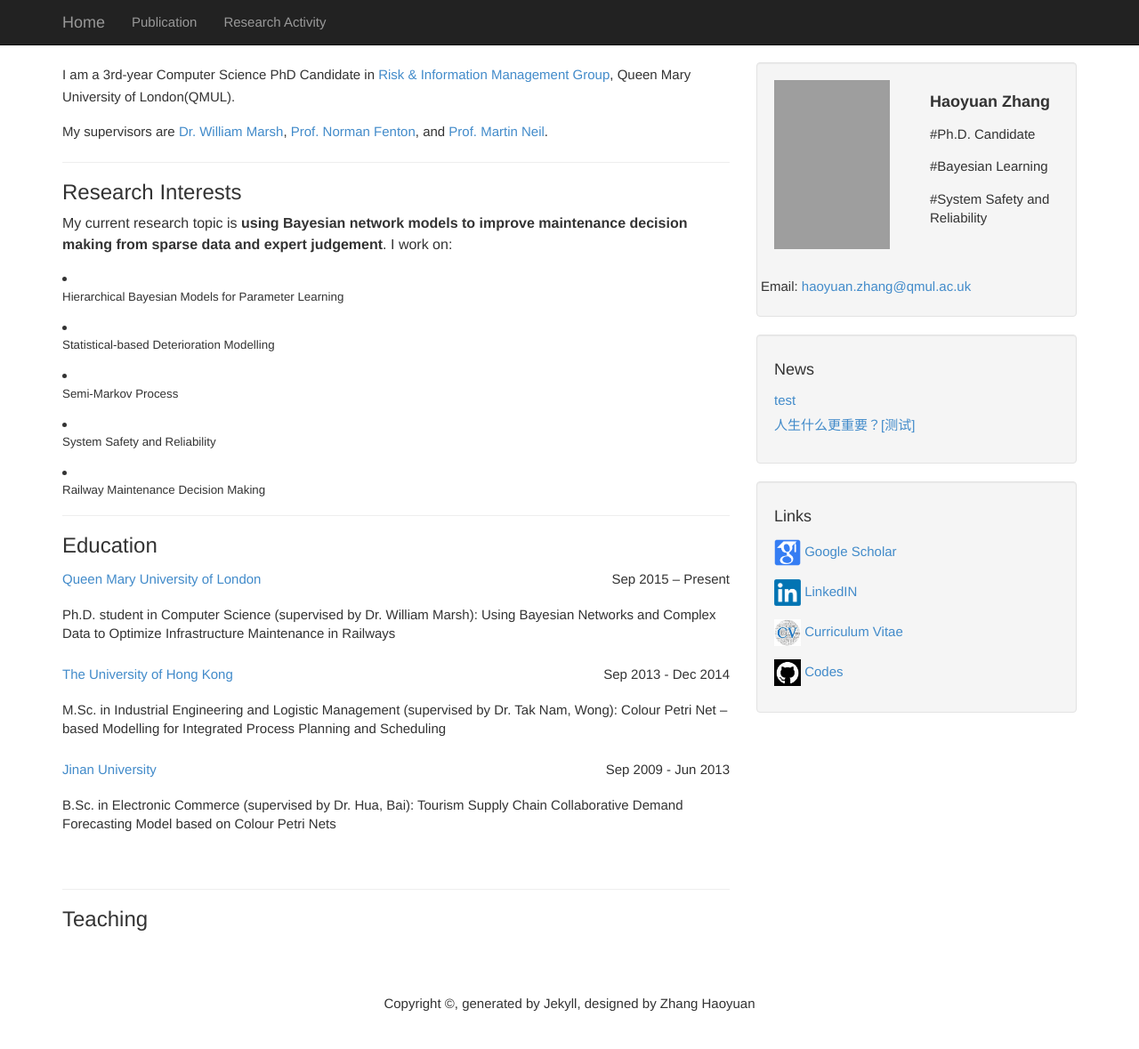
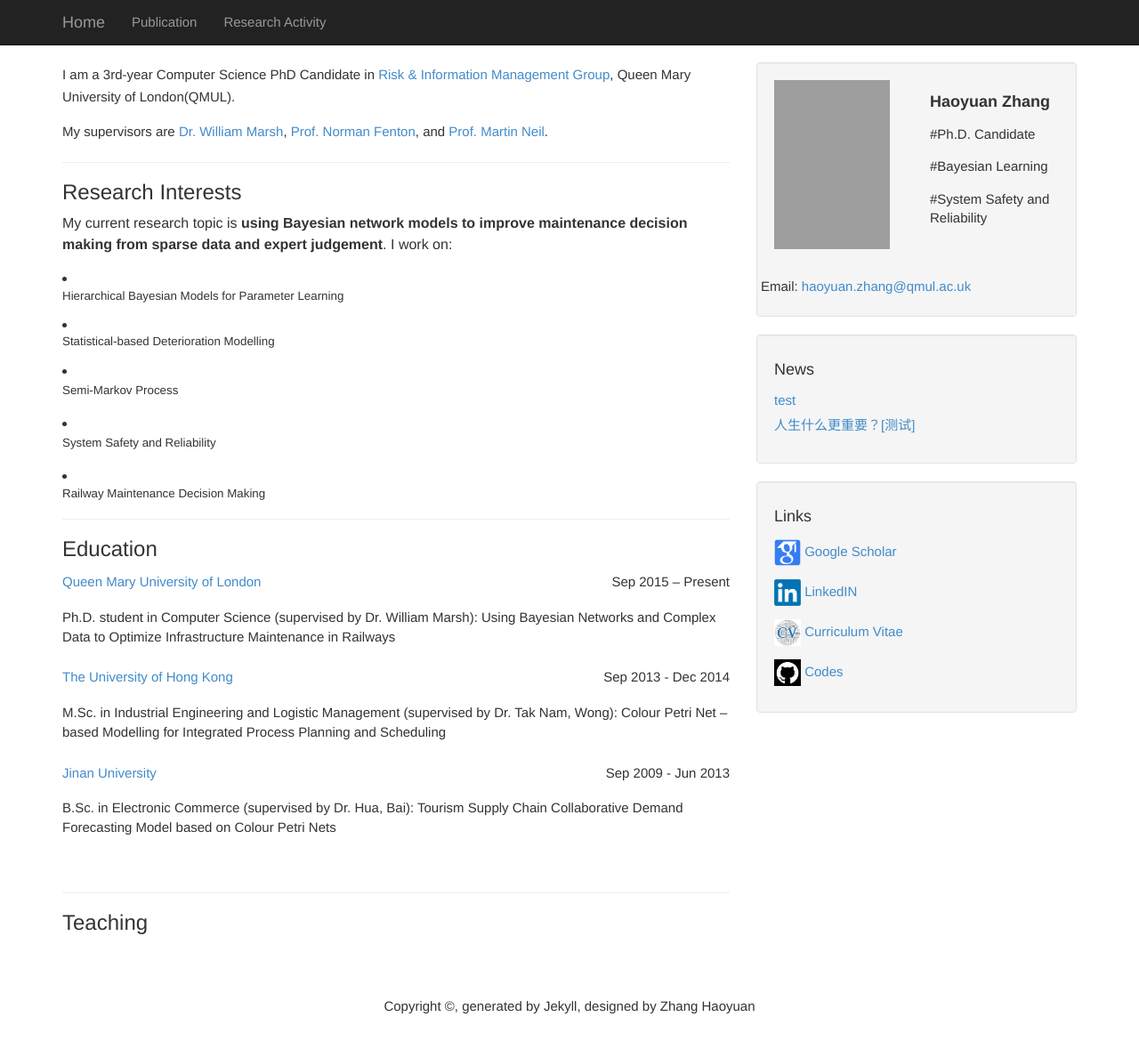
Before and after one commit to july0905/haoyuanzhang1990.github.io, a Jekyll site: the page built from index.html, in a window 1280 px wide and 1192 px high. Shown: the top 1179 px of the window at 89% size. Built offline with Jekyll 4.4.1, drawn with Linux system fonts in a browser that asks for light colours; the list of posts is cut into pages by our own code; grey boxes are pictures that could not be loaded.

Commit message:
Update index.html

```diff
--- a/index.html
+++ b/index.html
@@ -20,27 +20,27 @@ My supervisors are <a href="http://www.eecs.qmul.ac.uk/~william/">Dr. William Ma
 
 
 <li>
-<p style="line-height:1.2">
+<p style="line-height:1.0">
     <span style="font-size:10pt">Hierarchical Bayesian Models for Parameter Learning
 <br />
 </p></li>
 
 
 <li>
-<p style="line-height:1.2">
+<p style="line-height:1.0">
     <span style="font-size:10pt">Statistical-based Deterioration Modelling
 <br />
 </p></li>
 
 <li>
-<p style="line-height:1.2">
+<p style="line-height:1.5">
     <span style="font-size:10pt">Semi-Markov Process
 <br />
 </p></li>
 
 
 <li>
-<p style="line-height:1.2">
+<p style="line-height:1.5">
     <span style="font-size:10pt">System Safety and Reliability
 <br />
 </p></li>
```
